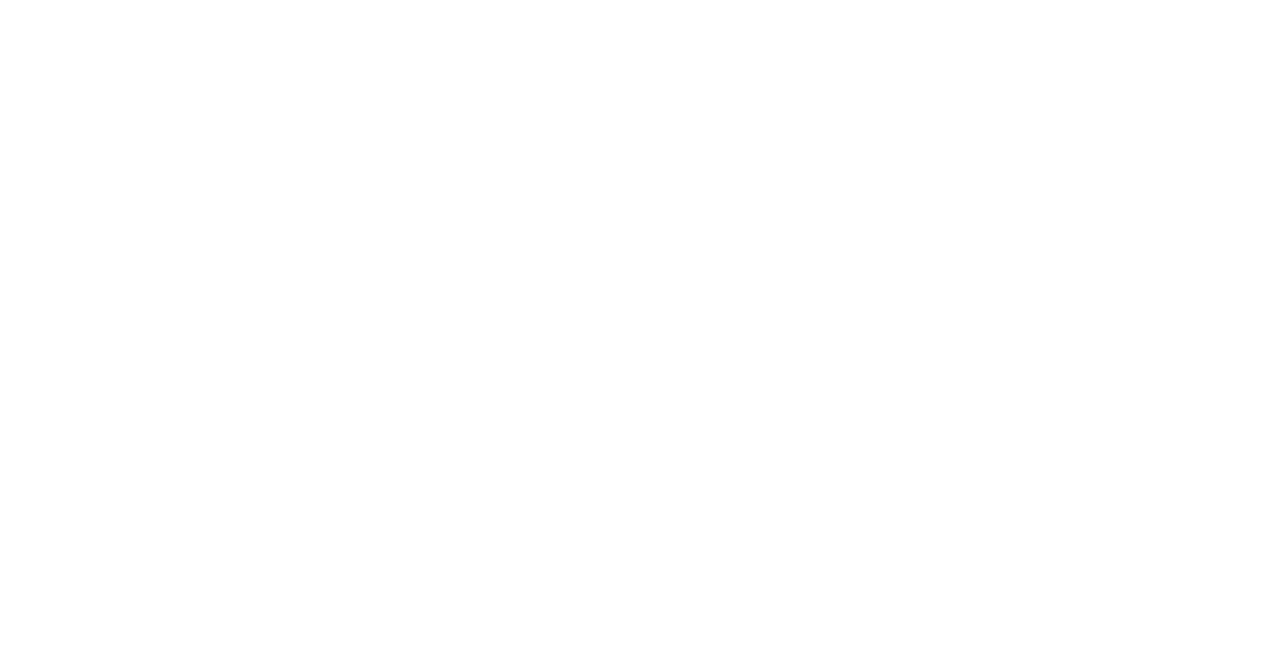
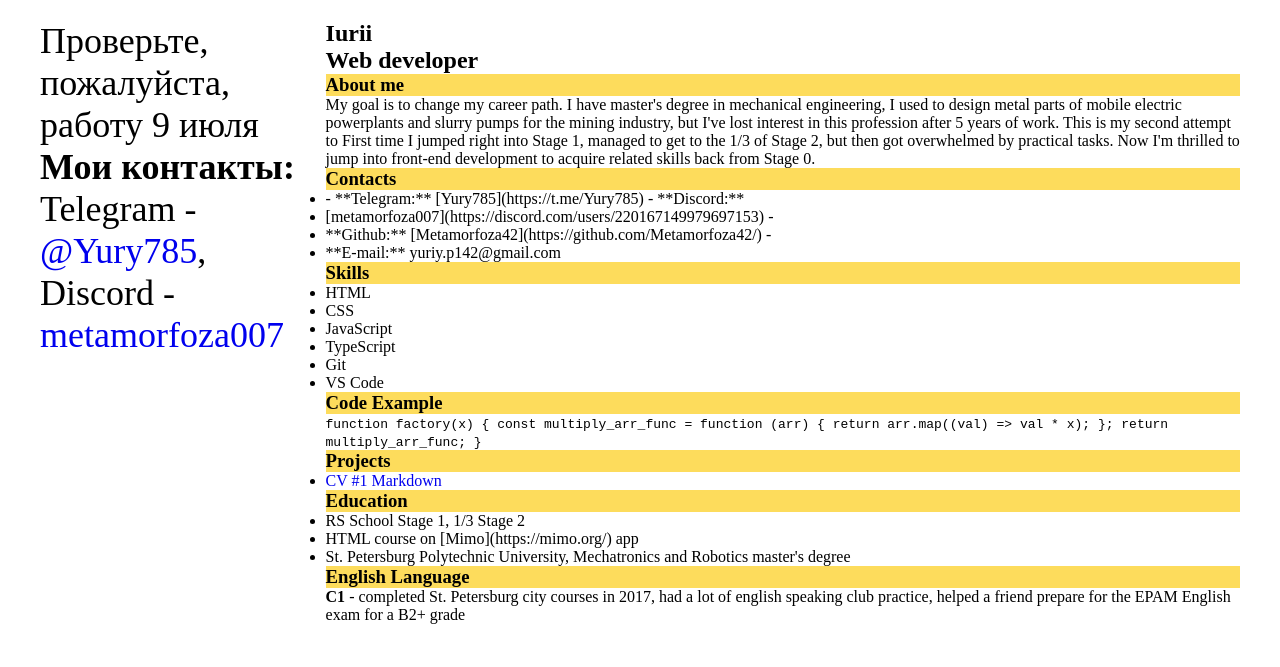
Before and after one commit to Metamorfoza42/rsschool-cv, a plain HTML site: page index.html in a window 1280 px wide. Drawn offline with Linux system fonts and the light colour scheme.

Commit message:
feat: add 'main' HTML part

```diff
--- a/index.html
+++ b/index.html
@@ -1,10 +1,107 @@
 <!DOCTYPE html>
 <html lang="en">
-<head>
-    <meta charset="UTF-8">
-    <meta name="viewport" content="width=device-width, initial-scale=1.0">
+  <head>
+    <meta charset="UTF-8" />
+    <meta name="viewport" content="width=device-width, initial-scale=1.0" />
+    <link rel="stylesheet" href="style.css" />
     <title>CV</title>
-</head>
-<body>
-</body>
+  </head>
+  <body>
+    <div class="wrapper">
+      <header class="header">
+        <nav class="nav"></nav>
+        <p style="font-size: 36px">
+          Проверьте, пожалуйста, работу 9 июля<br />
+          <b>Мои контакты:</b> Telegram -
+          <a href="https://t.me/Yury785">@Yury785</a>, Discord -
+          <a href="https://discord.com/users/220167149979697153"
+            >metamorfoza007</a
+          >
+        </p>
+      </header>
+      <main class="main">
+        <section>
+          <h1>Iurii</h1>
+          <h2>Web developer</h2>
+        </section>
+        <section>
+          <h3>About me</h3>
+          <p>
+            My goal is to change my career path. I have master's degree in
+            mechanical engineering, I used to design metal parts of mobile
+            electric powerplants and slurry pumps for the mining industry, but
+            I've lost interest in this profession after 5 years of work. This is
+            my second attempt to First time I jumped right into Stage 1, managed
+            to get to the 1/3 of Stage 2, but then got overwhelmed by practical
+            tasks. Now I'm thrilled to jump into front-end development to
+            acquire related skills back from Stage 0.
+          </p>
+        </section>
+        <section>
+          <h3>Contacts</h3>
+          <ul>
+            <li>
+              - **Telegram:** [Yury785](https://t.me/Yury785) - **Discord:**
+            </li>
+            <li>
+              [metamorfoza007](https://discord.com/users/220167149979697153) -
+            </li>
+            <li>
+              **Github:** [Metamorfoza42](https://github.com/Metamorfoza42/) -
+            </li>
+            <li>**E-mail:** yuriy.p142@gmail.com</li>
+          </ul>
+        </section>
+        <section>
+          <h3>Skills</h3>
+          <ul>
+            <li>HTML</li>
+            <li>CSS</li>
+            <li>JavaScript</li>
+            <li>TypeScript</li>
+            <li>Git</li>
+            <li>VS Code</li>
+          </ul>
+        </section>
+        <section>
+          <h3>Code Example</h3>
+          <code
+            >function factory(x) { const multiply_arr_func = function (arr) {
+            return arr.map((val) => val * x); }; return multiply_arr_func;
+            }</code
+          >
+        </section>
+        <section>
+          <h3>Projects</h3>
+          <ul>
+            <li>
+              <a href="https://metamorfoza42.github.io/rsschool-cv/cv"
+                >CV #1 Markdown</a
+              >
+            </li>
+          </ul>
+        </section>
+        <section>
+          <h3>Education</h3>
+          <ul>
+            <li>RS School Stage 1, 1/3 Stage 2</li>
+            <li>HTML course on [Mimo](https://mimo.org/) app</li>
+            <li>
+              St. Petersburg Polytechnic University, Mechatronics and Robotics
+              master's degree
+            </li>
+          </ul>
+        </section>
+        <section>
+          <h3>English Language</h3>
+          <p>
+            <b>C1</b> - completed St. Petersburg city courses in 2017, had a lot
+            of english speaking club practice, helped a friend prepare for the
+            EPAM English exam for a B2+ grade
+          </p>
+        </section>
+      </main>
+      <footer class="footer"></footer>
+    </div>
+  </body>
 </html>
--- a/style.css
+++ b/style.css
@@ -0,0 +1,18 @@
+* {
+  box-sizing: border-box;
+  margin: 0;
+  padding: 0;
+  text-decoration: none;
+  scroll-behavior: smooth;
+}
+
+.wrapper {
+  margin: 0 auto;
+  max-width: 1920px;
+  padding: 20px 40px 40px 40px;
+  display: flex;
+}
+
+h3 {
+  background-color: #fddc5c;
+}
```
